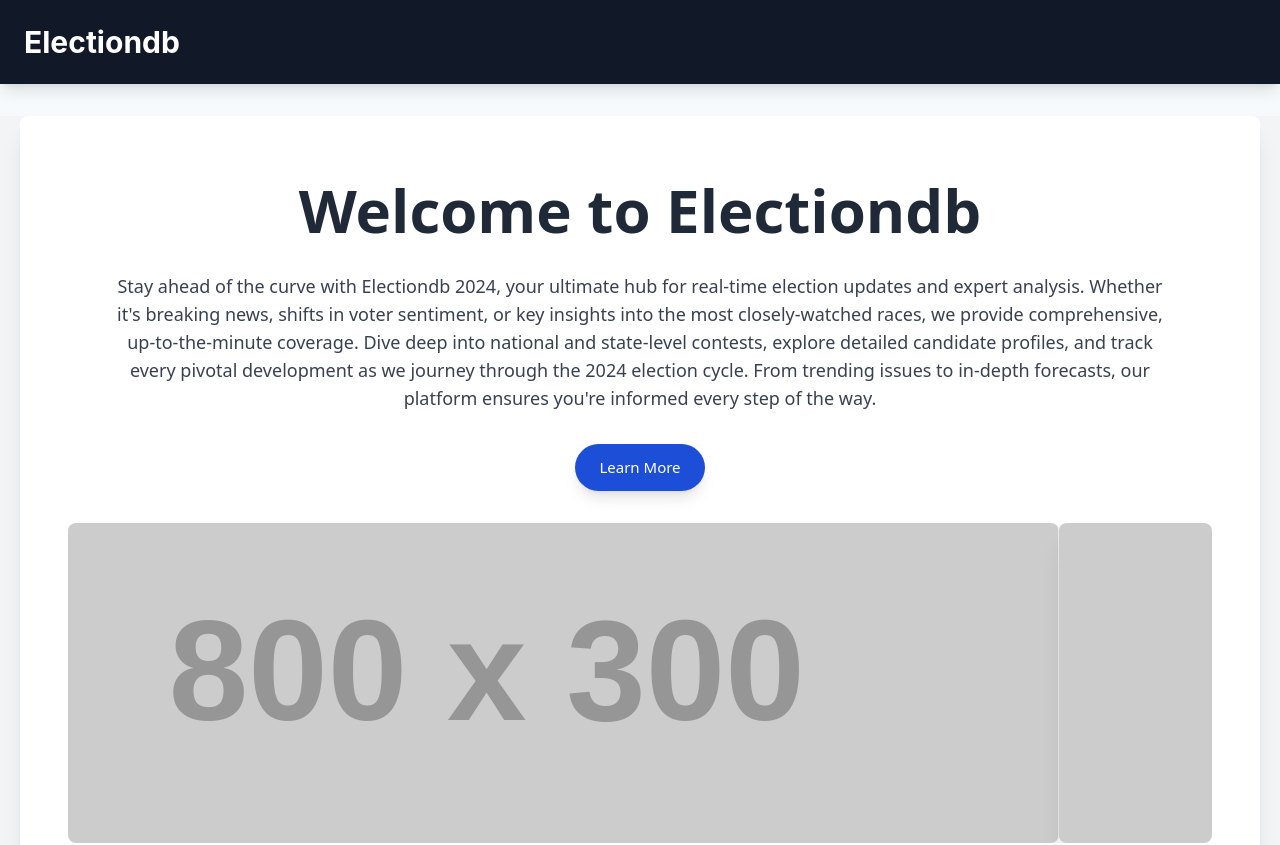
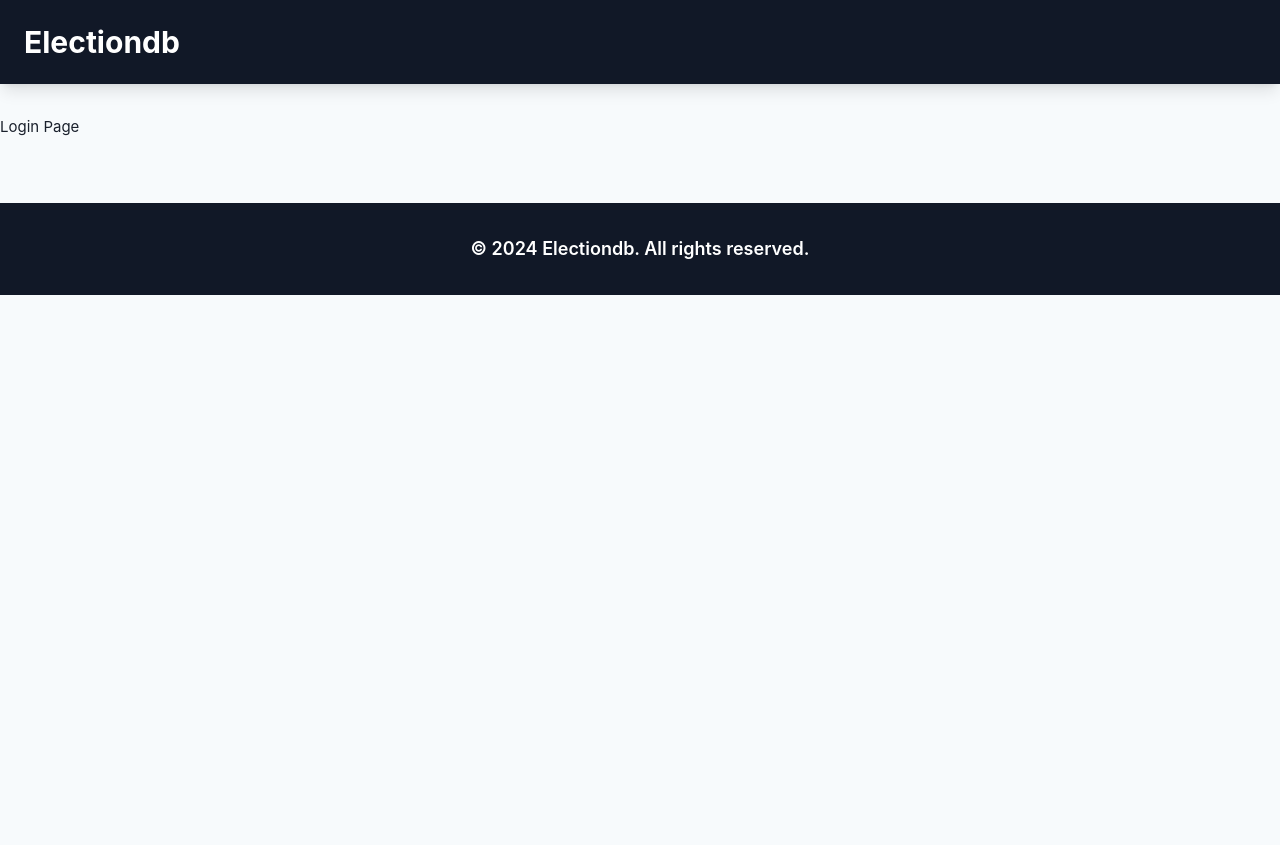
Before and after one commit to AzlaanIrshad/ElectionDB, a Vue app in the folder src/election-frontend/: page /login in a window 1280 px wide. Shown: the top 845 px of the page. After the commit the page ends 800 px from the top, so only its background shows below. Built offline with nearby package versions, Linux system fonts and the light colour scheme.

Commit message:
Added routing logic to vue

```diff
--- a/docker-compose.yml
+++ b/docker-compose.yml
@@ -33,7 +33,9 @@ services:
       context: ./src/election-frontend
       dockerfile: Dockerfile
     ports:
-      - "3000:80" # port mapping
+      - "3000:80" # Port mapping
     depends_on:
       - backend
+    volumes:
+      - ./src/election-frontend/nginx.conf:/etc/nginx/conf.d/default.conf
     restart: always  # Restart the frontend service if it stops
--- a/src/election-frontend/src/App.vue
+++ b/src/election-frontend/src/App.vue
@@ -5,7 +5,7 @@
 
     <!-- Main Content -->
     <main class="mt-8">
-      <HomePage />
+      <router-view />
     </main>
 
     <!-- Footer Section -->
@@ -14,14 +14,12 @@
 </template>
 
 <script>
-import HomePage from "./components/HomePage.vue";
 import HeaderComponent from "./components/Header.vue";
 import FooterComponent from "./components/Footer.vue";
 
 export default {
   name: "App",
   components: {
-    HomePage,
     HeaderComponent,
     FooterComponent,
   },
--- a/src/election-frontend/src/main.js
+++ b/src/election-frontend/src/main.js
@@ -1,7 +1,7 @@
 import './assets/main.css'
 import './assets/tailwind.css';
-
+import router from './router';
 import { createApp } from 'vue'
 import App from './App.vue'
 
-createApp(App).mount('#app')
+createApp(App).use(router).mount('#app')
--- /dev/null
+++ b/src/election-frontend/src/router.js
@@ -0,0 +1,24 @@
+import { createRouter, createWebHistory } from 'vue-router';
+import HomePage from "./views/HomePage.vue";
+import LoginPage from "./views/LoginPage.vue";
+
+const routes = [
+    {
+        path: '/',
+        name: 'home',
+        component: HomePage,
+    },
+    {
+        path: '/login',
+        name: 'login',
+        component: LoginPage,
+    }
+
+];
+
+const router = createRouter({
+    history: createWebHistory(),
+    routes,
+});
+
+export default router;
--- /dev/null
+++ b/src/election-frontend/src/views/LoginPage.vue
@@ -0,0 +1,15 @@
+<script>
+export default {
+  name: "LoginPage.vue"
+}
+</script>
+
+<template>
+  <div>
+    <h1>Login Page</h1>
+  </div>
+</template>
+
+<style scoped>
+
+</style>
```
Also changed, not shown: src/election-frontend/package.json (+4 -3 lines), src/election-frontend/src/views/HomePage.vue (renamed from src/election-frontend/src/components/HomePage.vue), 2 other files (tests, documents, lock files or other folders).
